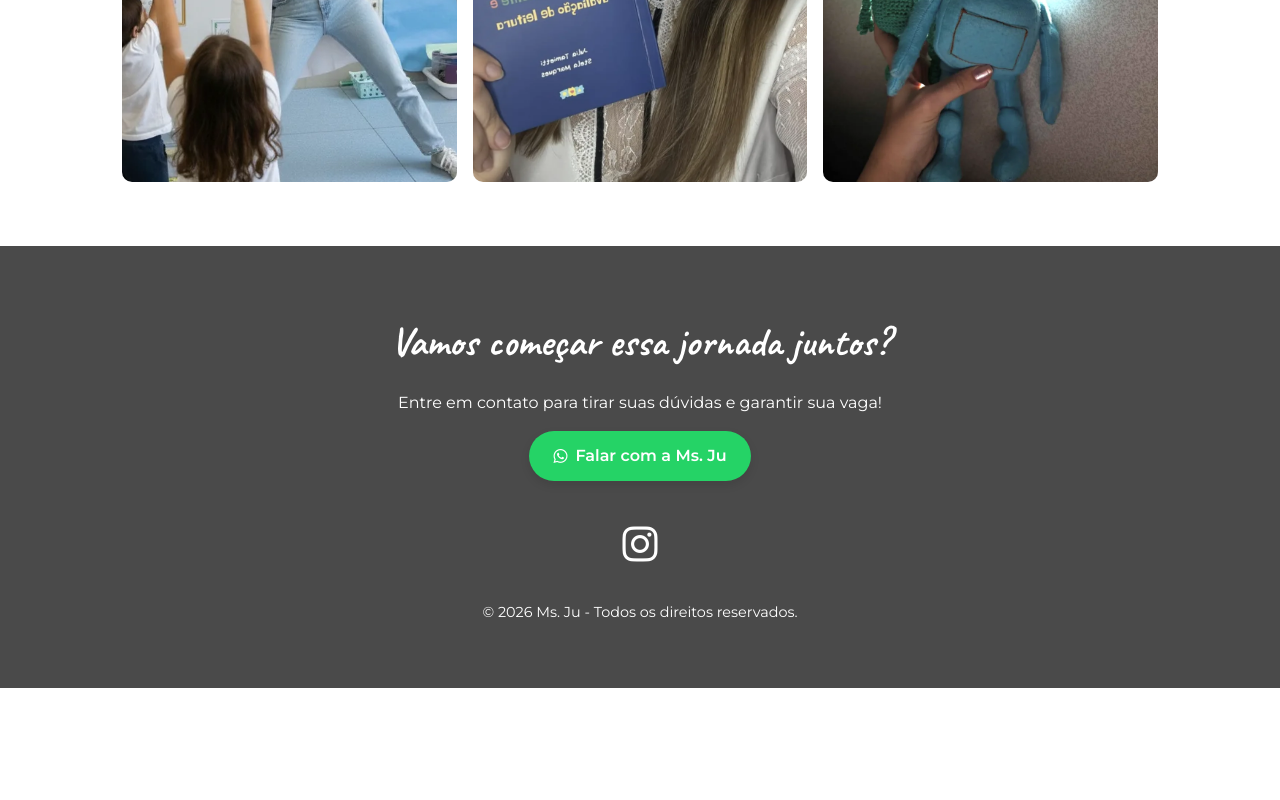
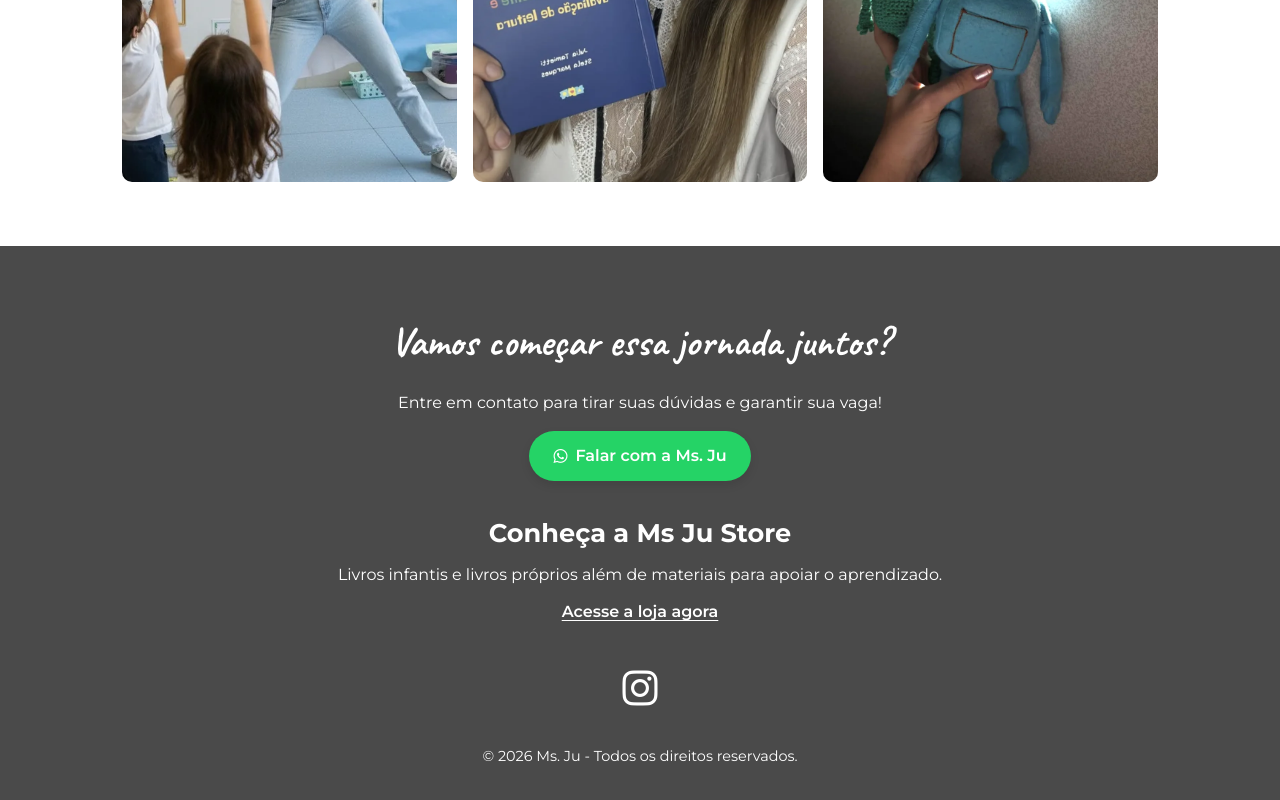
Before and after one commit to bakermarcos/ms_ju_classes, a React app: page / in a window 1280 px wide. Shown: the part 5594-6394 px from the top of the page. Before the commit the page ends 6282 px from the top, so only its background shows below. Built offline with nearby package versions, Linux system fonts and the light colour scheme.

Commit message:
add ms ju store and prod build

```diff
--- a/components/Footer.tsx
+++ b/components/Footer.tsx
@@ -10,6 +10,13 @@ const Footer = () => {
         <a href={generateWhatsAppLink(messages.general)} target="_blank" rel="noopener noreferrer" className="cta-button">
           <i className="fab fa-whatsapp"></i> Falar com a Ms. Ju
         </a>
+        <div className="store-highlight">
+          <h3>Conheça a Ms Ju Store</h3>
+          <p>Livros infantis e livros próprios além de materiais para apoiar o aprendizado.</p>
+          <a href="https://msjuliatamietti.com.br" target="_blank" rel="noopener noreferrer" className="store-link">
+            Acesse a loja agora
+          </a>
+        </div>
         <div className="social-links">
            <a href="https://www.instagram.com/ms.ju_tamietti/" target="_blank" rel="noopener noreferrer" aria-label="Instagram">
             <i className="fab fa-instagram"></i>
--- a/index.css
+++ b/index.css
@@ -252,6 +252,31 @@ footer .cta-button {
   margin-top: 1rem;
 }
 
+.store-highlight {
+  margin-top: 2rem;
+}
+
+.store-highlight h3 {
+  font-size: 1.6rem;
+  margin-bottom: 0.5rem;
+}
+
+.store-highlight p {
+  margin-bottom: 0.75rem;
+}
+
+.store-link {
+  color: #fff;
+  font-weight: 600;
+  text-decoration: underline;
+  text-underline-offset: 3px;
+  transition: color 0.3s ease;
+}
+
+.store-link:hover {
+  color: var(--accent-color);
+}
+
 .social-links {
   margin-top: 2rem;
 }
```
Also changed, not shown: dist/assets/index-B87R_Quj.js (added), dist/assets/index-BrpI9YEq.css (deleted), dist/assets/index-CtKLTDIO.js (deleted), dist/assets/index-Dj4Y3sJm.css (added), dist/index.html.
